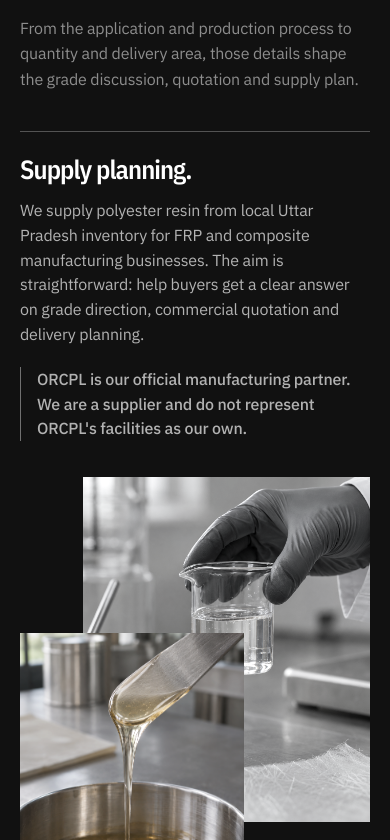
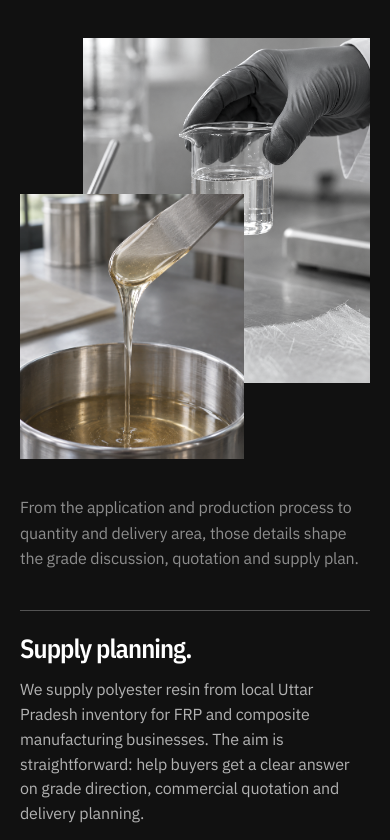
Before and after one commit to drifter089/TREXON-COMPANY, a Next.js app: page / in a window 390 px wide. Shown: the part 2984-3824 px from the top of the page. Built offline with nearby package versions, Linux system fonts and the light colour scheme.

Commit message:
Prioritize support visuals on mobile

```diff
--- a/app/components/HomeSections.module.css
+++ b/app/components/HomeSections.module.css
@@ -112,12 +112,17 @@
 .supportHero {
   display: grid;
   grid-template-columns: minmax(0, 0.85fr) minmax(440px, 1.15fr);
-  gap: clamp(36px, 4.5vw, 72px);
+  grid-template-areas:
+    "intro collage"
+    "details collage";
+  column-gap: clamp(36px, 4.5vw, 72px);
+  row-gap: 14px;
   align-items: start;
   margin-bottom: clamp(48px, 6vw, 88px);
 }
 
 .supportOverview {
+  grid-area: intro;
   max-width: 42rem;
   padding: 0;
 }
@@ -141,10 +146,17 @@
   line-height: 1.6;
 }
 
-.supportOverview .supportContext {
+.supportDetails {
+  grid-area: details;
+  max-width: 42rem;
+}
+
+.supportDetails .supportContext {
   max-width: 49ch;
-  margin-top: 14px;
+  margin: 0;
   color: rgba(255, 255, 255, 0.52);
+  font-size: clamp(1rem, 1.1vw, 1.1rem);
+  line-height: 1.6;
 }
 
 .supplyPlanning {
@@ -179,6 +191,7 @@
 }
 
 .supportImageCollage {
+  grid-area: collage;
   position: relative;
   min-height: clamp(460px, 36vw, 620px);
 }
@@ -367,6 +380,14 @@
   .sectionLead,
   .supportHero {
     grid-template-columns: 1fr;
+  }
+
+  .supportHero {
+    grid-template-areas:
+      "intro"
+      "collage"
+      "details";
+    row-gap: clamp(36px, 6vw, 56px);
   }
 
   .supportImageCollage {
--- a/app/components/HomeSections.tsx
+++ b/app/components/HomeSections.tsx
@@ -127,19 +127,6 @@ export default function HomeSections() {
               <p>
                 Whether you know the grade you need or are comparing options, the quotation process begins with the practical details of your production.
               </p>
-              <p className={styles.supportContext}>
-                From the application and production process to quantity and delivery area, those details shape the grade discussion, quotation and supply plan.
-              </p>
-
-              <div className={styles.supplyPlanning} aria-labelledby="supply-heading">
-                <h3 id="supply-heading">Supply planning.</h3>
-                <p>
-                  We supply polyester resin from local Uttar Pradesh inventory for FRP and composite manufacturing businesses. The aim is straightforward: help buyers get a clear answer on grade direction, commercial quotation and delivery planning.
-                </p>
-                <p className={styles.partnerNote}>
-                  ORCPL is our official manufacturing partner. We are a supplier and do not represent ORCPL&apos;s facilities as our own.
-                </p>
-              </div>
             </div>
             <div className={styles.supportImageCollage}>
               <div className={styles.supportImageMain}>
@@ -159,6 +146,21 @@ export default function HomeSections() {
                   sizes="(max-width: 800px) 58vw, 26vw"
                   className={styles.supportDetailImage}
                 />
+              </div>
+            </div>
+            <div className={styles.supportDetails}>
+              <p className={styles.supportContext}>
+                From the application and production process to quantity and delivery area, those details shape the grade discussion, quotation and supply plan.
+              </p>
+
+              <div className={styles.supplyPlanning} aria-labelledby="supply-heading">
+                <h3 id="supply-heading">Supply planning.</h3>
+                <p>
+                  We supply polyester resin from local Uttar Pradesh inventory for FRP and composite manufacturing businesses. The aim is straightforward: help buyers get a clear answer on grade direction, commercial quotation and delivery planning.
+                </p>
+                <p className={styles.partnerNote}>
+                  ORCPL is our official manufacturing partner. We are a supplier and do not represent ORCPL&apos;s facilities as our own.
+                </p>
               </div>
             </div>
           </div>
```
